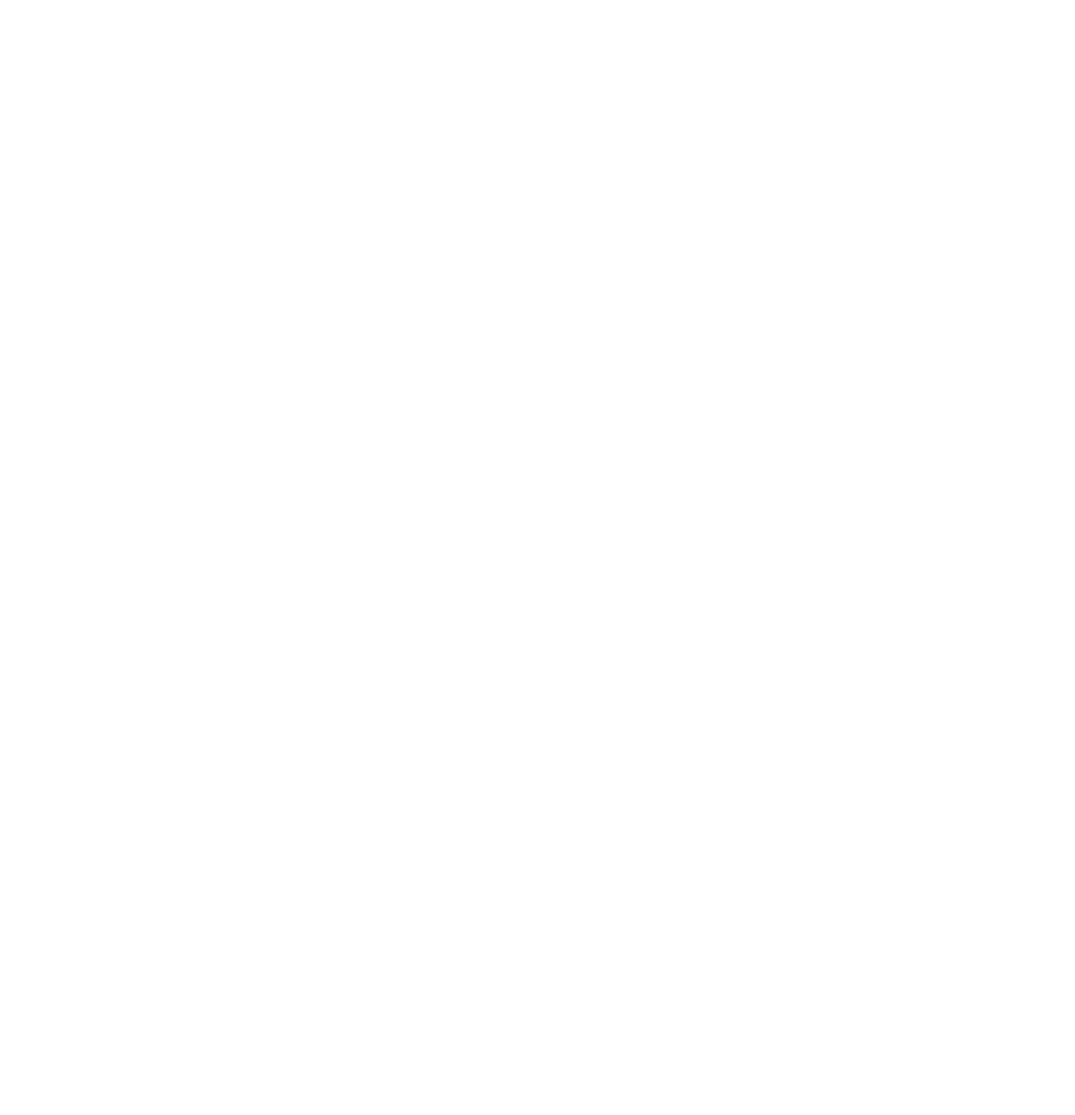
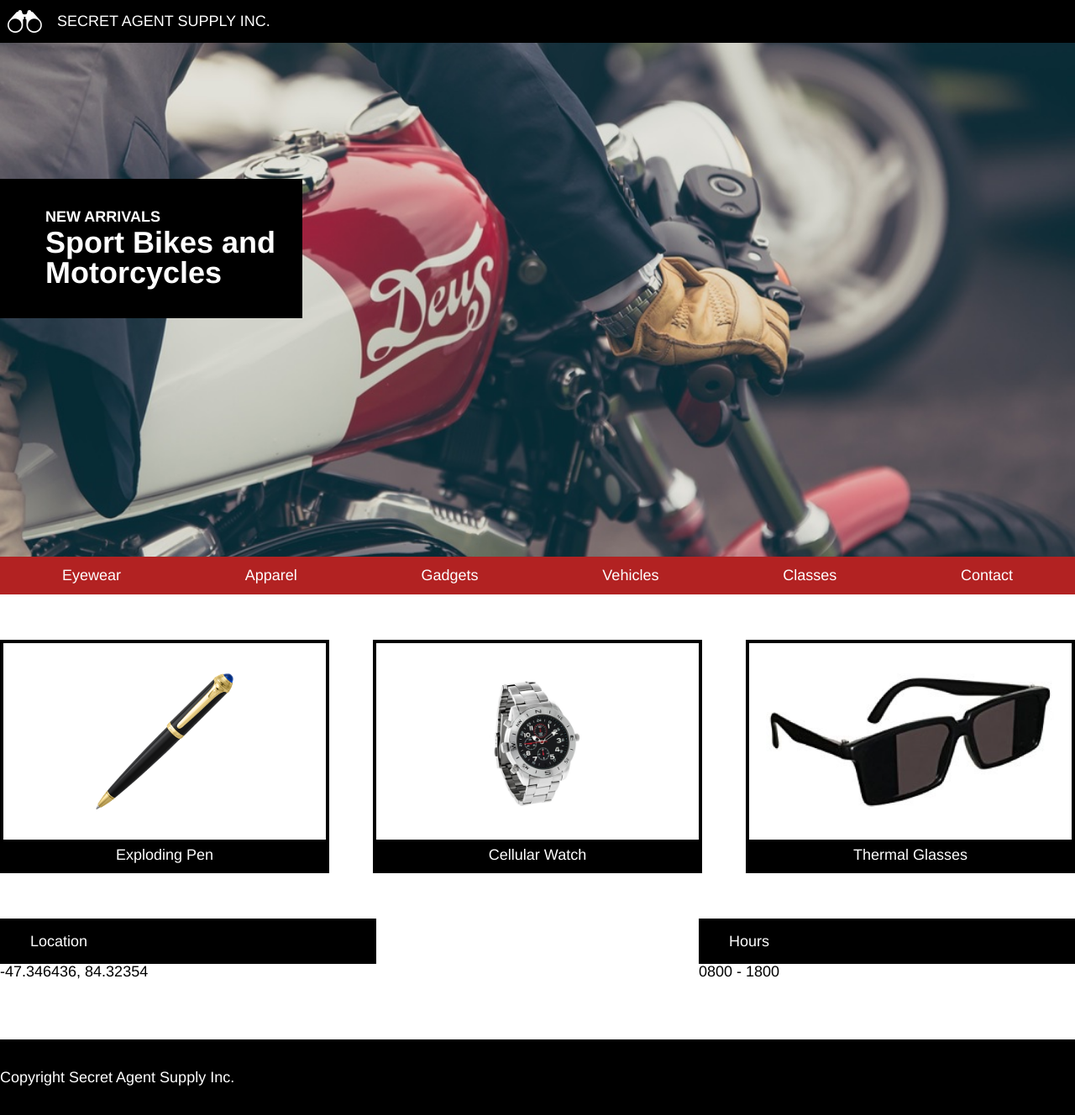
Before and after one commit to theezwright/sas, a plain HTML site: page index.html in a window 1280 px wide. Shown: the whole page at 84% size. Before the commit the page ends 800 px from the top, so only its background shows below. Drawn offline with Linux system fonts and the light colour scheme.

Commit message:
add rest of html and css

```diff
--- a/index.html
+++ b/index.html
@@ -10,7 +10,56 @@
 
     <!-- Header -->
 
+    <header>
+      <div class="logo">
+        <img src="./resources/images/logo.png"/>
+        <p>Secret Agent Supply Inc.</p>
+      </div>
+      <div class="hero">
+        <div class="cta">
+          <p> New Arrivals</p>
+          <h1> Sport Bikes and Motorcycles</h1>
+        </div>
+      </div>
+      <nav>
+        <span> <a href="#"> Eyewear </a> </span>
+        <span> <a href="#"> Apparel </a> </span>
+        <span> <a href="#"> Gadgets </a> </span>
+        <span> <a href="#"> Vehicles </a> </span>
+        <span> <a href="#"> Classes </a> </span>
+        <span> <a href="#"> Contact </a> </span>
+      </nav>
 
+      <!-- Main Content -->
+
+      <section>
+        <div class="product">
+          <img src="./resources/images/pen.png" alt="pen" />
+          <p>Exploding Pen</p>
+        </div>
+        <div class="product">
+          <img src="./resources/images/watch.png" alt="watch" />
+          <p>Cellular Watch </p>
+        </div>
+        <div class="product">
+          <img src="./resources/images/glasses.png" alt="glasses" />
+          <p> Thermal Glasses </p>
+        </div>
+        <div class="info">
+          <p class="block">Location</p>
+          <p> -47.346436, 84.32354 </p>
+        </div>
+        <div class="info">
+          <p class="block">Hours </p>
+          <p>0800 - 1800 </p>
+        </div>
+      </section>
+
+      <!-- Footer -->
+
+      <footer>
+        <p>Copyright Secret Agent Supply Inc. </p>
+      </footer>
 
   </body>
 </html>
--- a/resources/css/styles.css
+++ b/resources/css/styles.css
@@ -0,0 +1,106 @@
+/* Main Styles */
+
+body, html{
+  background-color: black;
+  color: white;
+  font-size: 18px;
+  font-family: Helvetica, sans-serif;
+}
+
+/* Header Styles */
+
+.logo {
+  display: flex;
+  align-items: center;
+  padding: 0.66rem 0;
+  text-transform: uppercase;
+  font-size: 1rem;
+}
+.logo img {
+  height: 1.5rem;
+  padding-left: 0.5rem;
+  padding-right: 1rem;
+}
+.hero {
+  background-image: url("../images/moto.jpeg");
+  background-repeat: no-repeat;
+  background-position: center;
+  background-size: cover;
+  height: 25rem;
+  padding-top: 9rem;
+}
+.cta {
+  background-color: black;
+  width: 20rem;
+}
+.cta p {
+  font-size: 1rem;
+  font-weight: bold;
+  text-transform: uppercase;
+  padding-top: 2rem;
+  padding-bottom: 0.25rem;
+  padding-left: 3rem;
+}
+.cta h1 {
+  font-size: 2rem;
+  font-weight: bold;
+  padding-left: 3rem;
+  padding-bottom: 2rem;
+}
+nav {
+  display: flex;
+  justify-content: space-around;
+  background-color: firebrick;
+  padding: 0.75rem 0;
+}
+nav a {
+  text-decoration: none;
+  color: white;
+}
+
+/* Body Styles */
+
+section {
+  background-color: white;
+  display: flex;
+  flex-wrap: wrap;
+  justify-content: space-between;
+}
+.product {
+  display: flex;
+  flex-wrap: wrap;
+  flex-direction: column;
+  align-items: center;
+  border: 4px solid black;
+  width: 30%;
+  overflow: hidden;
+  margin: 3rem 0;
+}
+.product img {
+  height: 9rem;
+  padding: 2rem 0;
+}
+.product p {
+  background-color: black;
+  padding: 0.5rem 0;
+  width: 100%;
+  text-align: center;
+}
+.info {
+  color: black;
+  width: 35%;
+  margin-bottom: 4rem;
+}
+.block {
+  background-color: black;
+  color: white;
+  padding-left: 2rem;
+  padding-top: 1rem;
+  padding-bottom: 1rem;
+}
+footer {
+  display: flex;
+  align-items: center;
+  height: 5rem;
+  text-align: left;
+}
```
Also changed, not shown: 1 other file.
